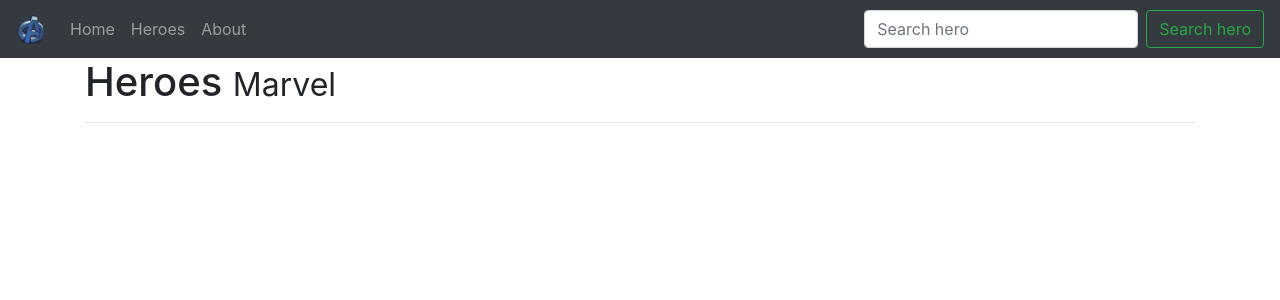
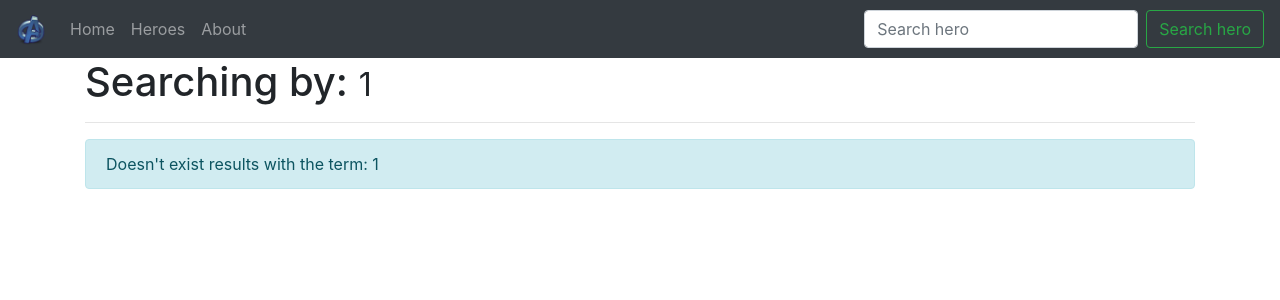
Before and after one commit to delamux/comic-app, an Angular app: page /search-hero/1 in a window 1280 px wide. Shown: the top 300 px of the page. Built offline with nearby package versions, Linux system fonts and the light colour scheme.

Commit message:
ref:#master adding alert

```diff
--- /dev/null
+++ b/src/app/components/search-hero/search-hero.component.html
@@ -0,0 +1,24 @@
+<h1>Searching by: <small>{{term}}</small></h1>
+<hr>
+<div class="row" *ngIf="heroes.length === 0">
+  <div class="col-md-12">
+    <div class="alert alert-info" role="alert">
+      Doesn't exist results with the term: {{term}}
+    </div>
+  </div>
+</div>
+
+<div class="card-columns">
+  <div class="card animated fadeIn" *ngFor="let hero of heroes; let i = index">
+    <img [src]="hero.img" class="card-img-top" alt="...">
+    <div class="card-body">
+      <h5 class="card-title">{{ hero.name }}: {{ hero.home }}</h5>
+      <p class="card-text">{{ hero.bio}}</p>
+      <p class="card-text"><small class="text-muted">First appearance in {{ hero.appear }}</small></p>
+      <button (click)="getHero(i)"
+              type="button" class="btn btn-light btn-block">
+        Details
+      </button>
+    </div>
+  </div>
+</div>
--- a/src/app/components/search-hero/search-hero.component.ts
+++ b/src/app/components/search-hero/search-hero.component.ts
@@ -4,10 +4,11 @@
 
 @Component({
   selector: 'app-search-hero',
-  templateUrl: '../heroes/heroes.component.html'
+  templateUrl: './search-hero.component.html'
 })
 export class SearchHeroComponent implements OnInit {
   heroes: Hero[] = [];
+  term: string;
   constructor(
     private activatedRoute: ActivatedRoute,
     private heroesService: HeroesService
@@ -16,6 +17,7 @@
   ngOnInit() {
     this.activatedRoute.params.subscribe(params => {
       this.heroes = this.heroesService.findHeroes(params.term);
+      this.term = params.term;
     });
   }
 
```
